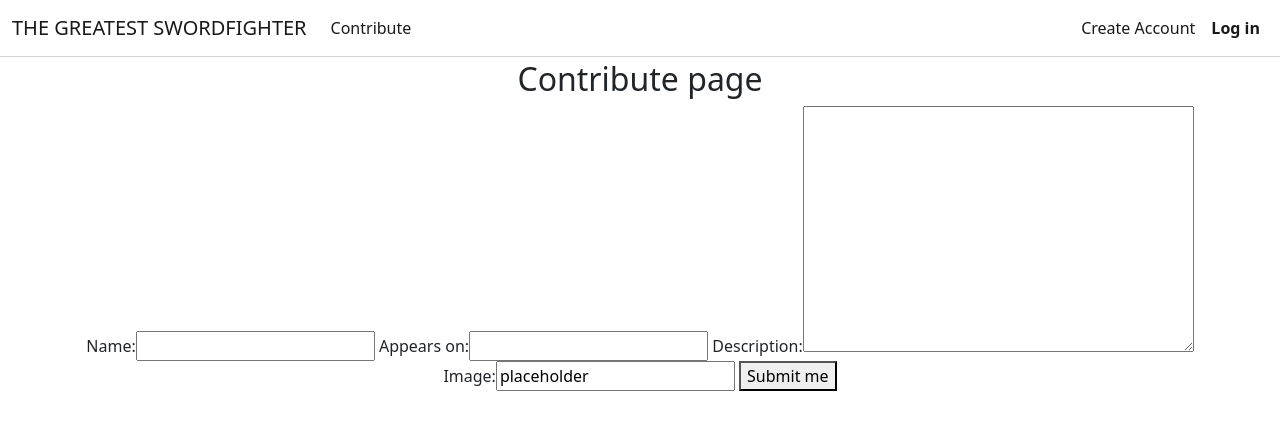
After one commit to jensbrauer/rankYourSwordFighterResubmission, a Django app: template templates/contribute.html in a window 1280 px wide. The commit adds this page. Shown: the top 430 px of the page. Run offline with Django 3.2, Linux system fonts and the light colour scheme; the template is opened without the code that fills it: values that come from a table or form of the project are taken from there, others are empty.

Commit message:
Add contribute page with swordfighter form

```diff
--- /dev/null
+++ b/ranking/forms.py
@@ -0,0 +1,7 @@
+from .models import Swordfighter
+from django import forms
+
+class SwordfighterForm(forms.ModelForm):
+    class Meta:
+        model = Swordfighter
+        fields = ('name', 'appears_on', 'description', 'profile_img')
--- a/ranking/models.py
+++ b/ranking/models.py
@@ -1,6 +1,10 @@
 from django.db import models
 from django.contrib.auth.models import User
 from cloudinary.models import CloudinaryField
+
+
+STATUS = ((0, 'Pending Approval'), (1, 'Published'), (2, 'Published with edit'), (3, 'Disapproved'))
+
 
 class Swordfighter(models.Model):
     name = models.CharField(max_length=100, unique=True)
@@ -9,6 +13,8 @@ class Swordfighter(models.Model):
     description = models.TextField()
     profile_img = CloudinaryField('image', default='placeholder')
     upvotes = models.ManyToManyField(User, related_name="swordfighter_upvotes", blank=True)
+    status = models.IntegerField(choices=STATUS, default=0)
+
 
     class meta:
         ordering = ['upvotes']
--- a/ranking/urls.py
+++ b/ranking/urls.py
@@ -4,5 +4,6 @@ from django.urls import path
 urlpatterns = [
     path('', views.SwordfighterList.as_view(), name='home'),
     path('<slug:slug>/', views.SwordfighterDetail.as_view(), name='swordfighter_detail'),
-    path('upvote/<slug:slug>', views.SwordfighterUpvote.as_view(), name="swordfighter_upvote")
+    path('upvote/<slug:slug>', views.SwordfighterUpvote.as_view(), name="swordfighter_upvote"),
+    path('contribute', views.Contribute.as_view(), name='contribute')
 ]
--- a/rateyourswordfighter/settings.py
+++ b/rateyourswordfighter/settings.py
@@ -48,6 +48,7 @@ INSTALLED_APPS = [
     'cloudinary_storage',
     'django.contrib.staticfiles',
     'cloudinary',
+    'crispy_forms',
     'ranking',
 ]
 
@@ -55,6 +56,8 @@ SITE_ID = 1
 
 LOGIN_REDIRECT_URL = '/'
 LOGOUT_REDIRECT_URL = '/'
+
+CRISPY_TEMPLATE_PACK = 'bootstrap'
 
 ACCOUNT_EMAIL_VERIFICATION = 'none'
 
--- a/rateyourswordfighter/urls.py
+++ b/rateyourswordfighter/urls.py
@@ -14,10 +14,11 @@ Including another URLconf
     2. Add a URL to urlpatterns:  path('blog/', include('blog.urls'))
 """
 from django.contrib import admin
+from ranking import views
 from django.urls import path, include
 
 urlpatterns = [
     path('admin/', admin.site.urls),
     path('', include('ranking.urls'), name='ranking_urls'),
-    path('accounts/', include('allauth.urls')),
+    path('accounts/', include('allauth.urls'))
 ]
--- a/requirements.txt
+++ b/requirements.txt
@@ -1,9 +1,11 @@
 asgiref==3.6.0
 cloudinary==1.32.0
+crispy-bootstrap4==2022.1
 dj-database-url==0.5.0
 dj3-cloudinary-storage==0.0.6
 Django==3.2.18
 django-allauth==0.52.0
+django-crispy-forms==2.0
 gunicorn==20.1.0
 oauthlib==3.2.2
 psycopg2==2.9.5
--- a/templates/base.html
+++ b/templates/base.html
@@ -22,7 +22,7 @@
           <div class="collapse navbar-collapse" id="navbarSupportedContent">
             <ul class="navbar-nav me-auto mb-2 mb-lg-0">
               <li class="nav-item">
-                <a class="nav-link active" aria-current="page" href="#">Home</a>
+                <a class="nav-link active" aria-current="page" href="{% url 'contribute' %}">Contribute</a>
               </li>
             </ul>
             {% if user.is_authenticated %}
--- /dev/null
+++ b/templates/contribute.html
@@ -0,0 +1,14 @@
+{% extends "base.html" %}
+
+{% block content %}
+<div class="row" id="error_page">
+    <h2>
+        Contribute page
+    </h2>
+    <form method="post">
+        {{ swordfighter_form}}
+        {% csrf_token %}
+        <button type="submit">Submit me</button>
+    </form>
+</div>
+{%endblock%}
```
Also changed, not shown: ranking/views.py (+13 -0 lines), ranking/migrations/0003_swordfighter_status.py (added).
